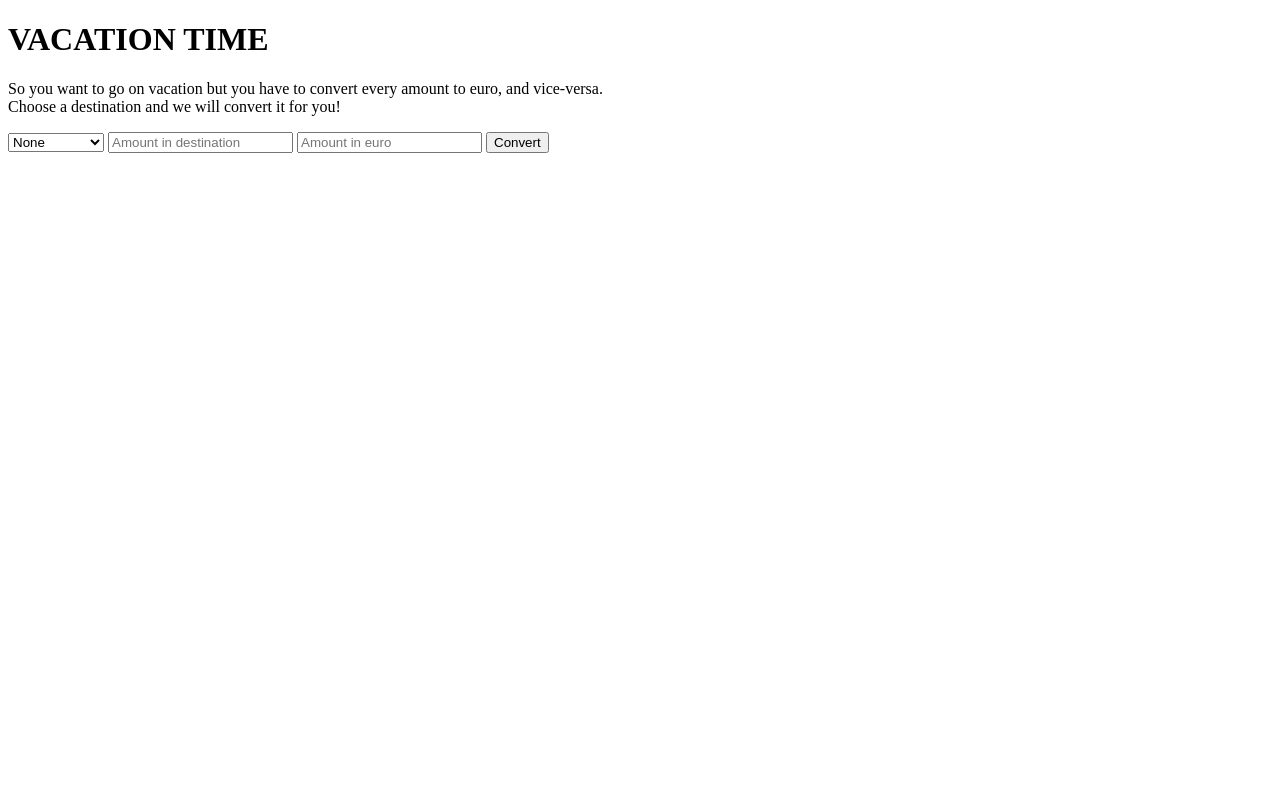
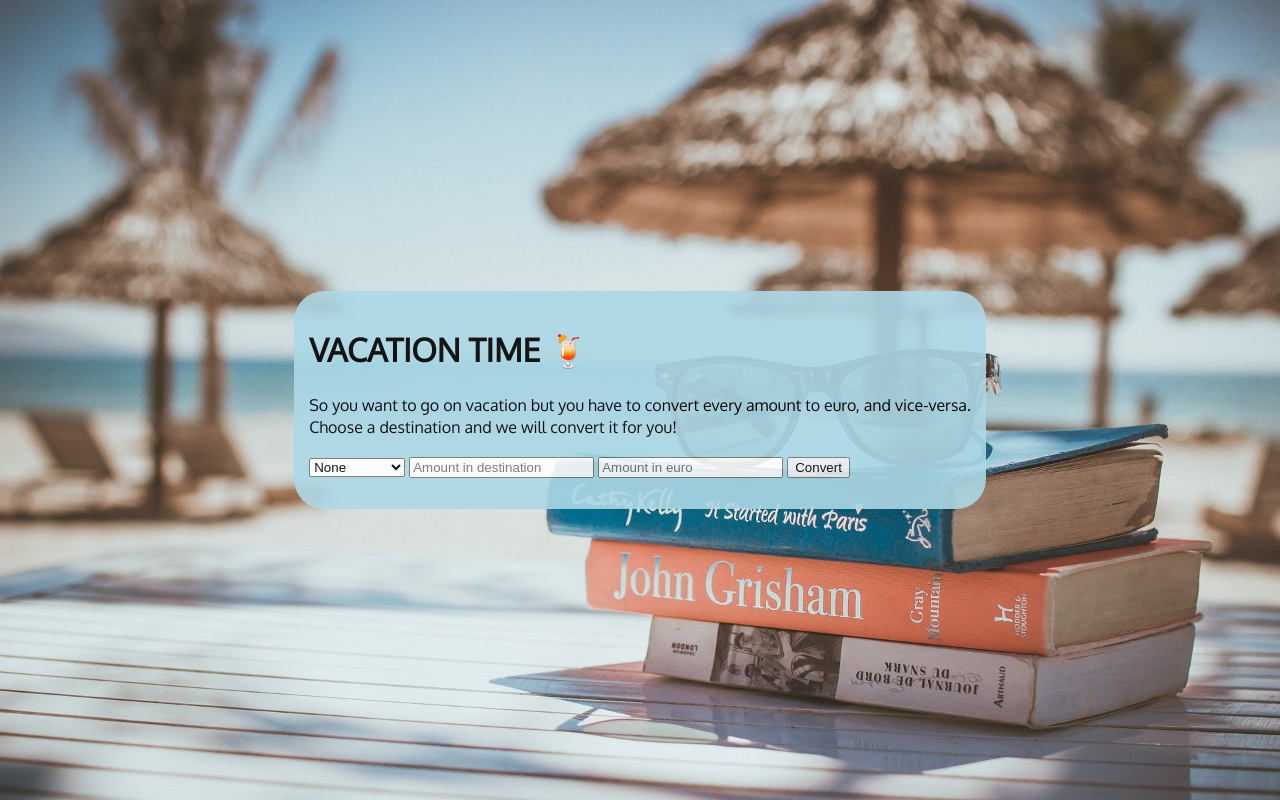
Before and after one commit to chadriae/the-dream, a PHP site: page / in a window 1280 px wide. Run offline with PHP 8.4, Linux system fonts and the light colour scheme.

Commit message:
Add styling

```diff
--- a/index.php
+++ b/index.php
@@ -11,7 +11,7 @@
 
 <body>
     <div id="container">
-        <h1>VACATION TIME</h1>
+        <h1>VACATION TIME 🍹</h1>
         <p>So you want to go on vacation but you have to convert every amount to euro, and vice-versa.<br>
             Choose a destination and we will convert it for you!</p>
         <form class="calc-curreny" method="post">
@@ -26,14 +26,18 @@
             <input type="text" name="euro" placeholder="Amount in euro">
             <button type="submit" name="submit">Convert</button>
         </form>
-    </div>
+        <p id="php">
             <?php
+            // declare(strict_types=1);
+            ini_set('display_errors', '1');
+            ini_set('display_startup_errors', '1');
+            error_reporting(E_ALL);
             if (isset($_POST['submit'])) {
                 $amount = $_POST['convert'];
                 $euro = $_POST['euro'];
                 $destination = $_POST['size'];
 
-        echo "You are going to: " . $destination . ".<br>";
+                echo "You are going to <b>" . $destination . "</b>!<br>";
 
                 switch ($destination) {
                     case 'Brazil':
@@ -83,6 +87,8 @@
                 }
             }
             ?>
+        </p>
+    </div>
 </body>
 
 </html>
--- a/styles.css
+++ b/styles.css
@@ -1,4 +1,32 @@
-/* #container {
-  color: red;
-  border: 2px solid black;
-} */
+@import url("https://fonts.googleapis.com/css2?family=Oxygen&display=swap");
+
+*,
+*::before,
+*::after {
+  box-sizing: border-box;
+}
+
+body {
+  margin: 0;
+  min-height: 100vh;
+  display: flex;
+  justify-content: center;
+  align-items: center;
+  background-image: url(vacay.jpg);
+  background-size: cover;
+  background-repeat: no-repeat;
+  background-color: rgba(120, 120, 120, 0.5);
+  font-family: "Oxygen", sans-serif;
+}
+
+#container {
+  background-color: lightblue;
+  opacity: 0.9;
+  padding: 15px;
+  border-radius: 30px;
+  line-height: 1.4;
+}
+
+#php {
+  text-align: center;
+}
```
Also changed, not shown: README.md, vacay.jpg (added). Lines whose indentation alone changed are shown as unchanged.
